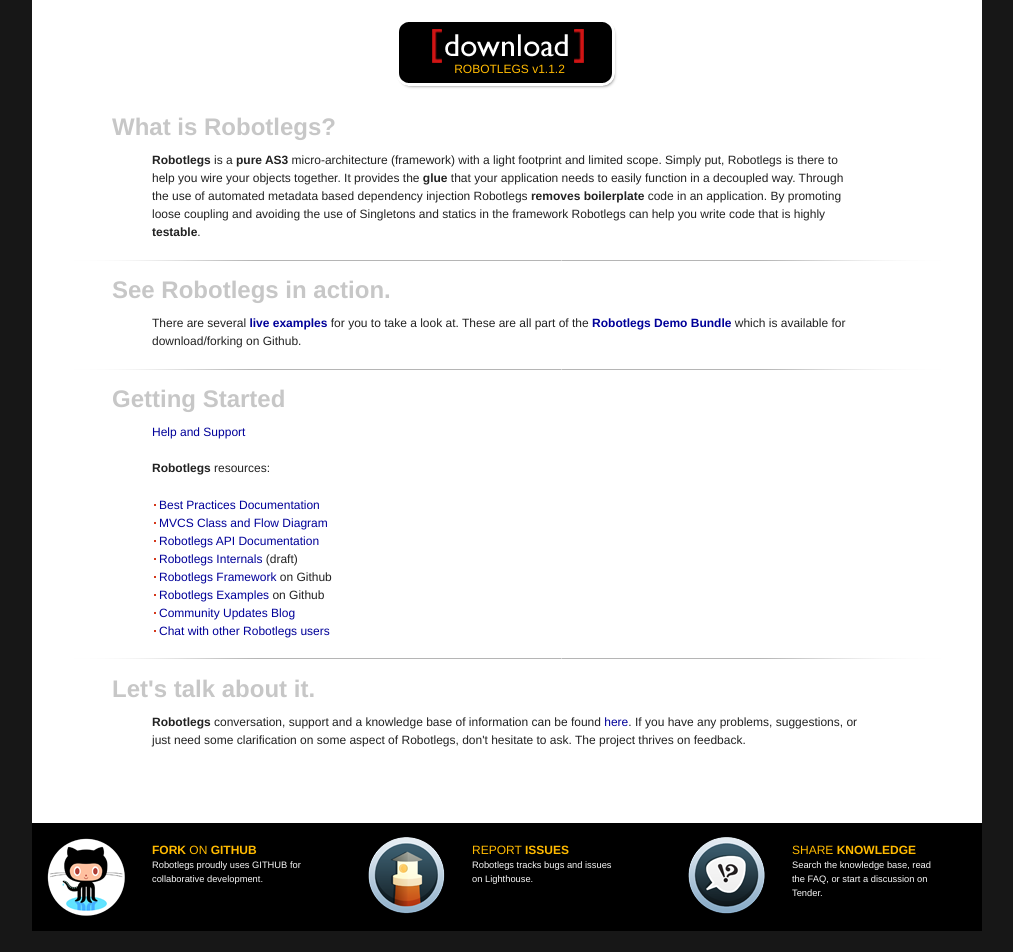
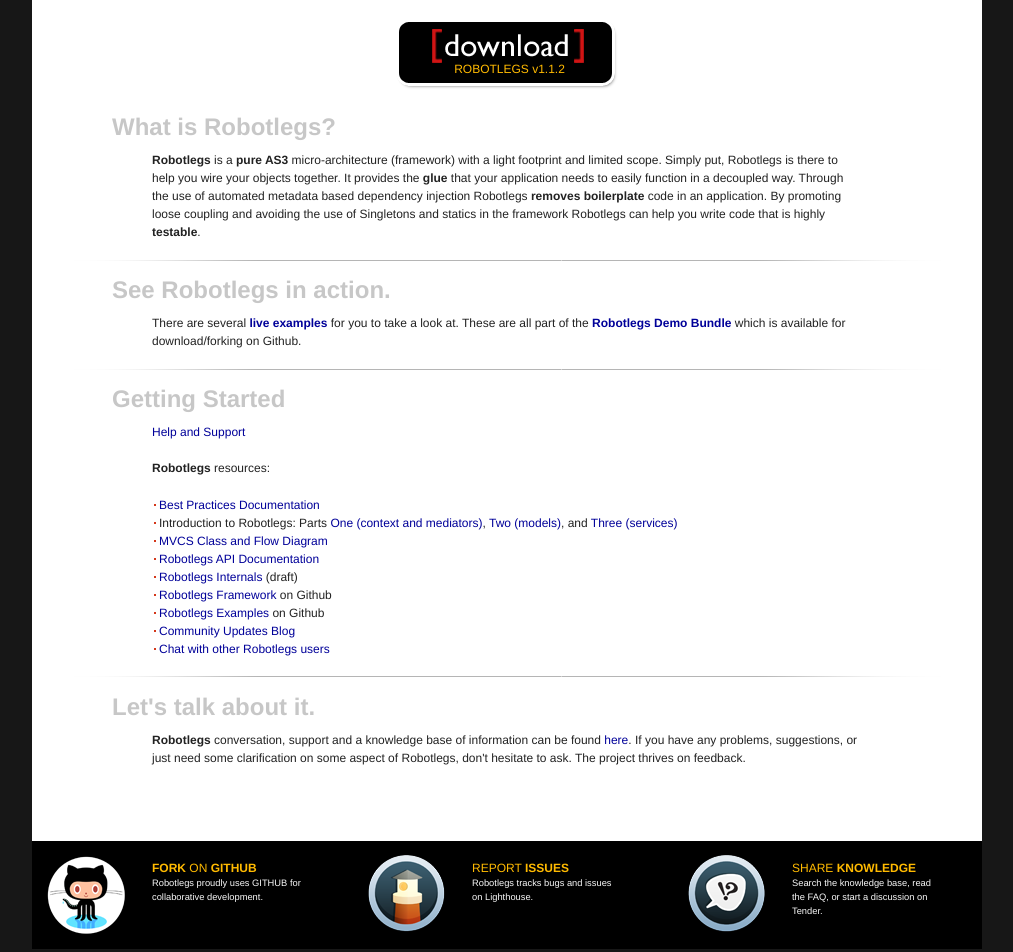
Before and after one commit to robotlegs/robotlegs.github.com, a Jekyll site: the page built from index.html, in a window 1280 px wide. Shown: the part 327-1279 px from the top of the page, without its empty margins (133-1146 px from the left). Built offline with Jekyll 4.4.1, drawn with Linux system fonts in a browser that asks for light colours; Markdown is read by kramdown in place of the engine named in the settings.

Commit message:
added intro series to list of resources

```diff
--- a/index.html
+++ b/index.html
@@ -41,6 +41,9 @@
 		<div class="span-22 prepend-2 last">
 			<ul>
 				<li><a href="http://wiki.github.com/robotlegs/robotlegs-framework/best-practices">Best Practices Documentation</a></li>
+				<li>
+					Introduction to Robotlegs: Parts <a href="http://insideria.com/2010/06/an-introduction-to-robotlegs-a.html">One (context and mediators)</a>, <a href="http://insideria.com/2010/06/an-introduction-to-robotlegs-a-1.html">Two (models)</a>, and <a href="http://insideria.com/2010/06/an-introduction-to-robotlegs-a-2.html">Three (services)</a>
+				</li>
 				<li><a href="/diagram">MVCS Class and Flow Diagram</a></li>
 				<li><a href="http://api.robotlegs.org">Robotlegs API Documentation</a></li>
 				<li><a href="http://wiki.github.com/robotlegs/robotlegs-framework/robotlegs-internals">Robotlegs Internals</a> (draft)</li>
```
